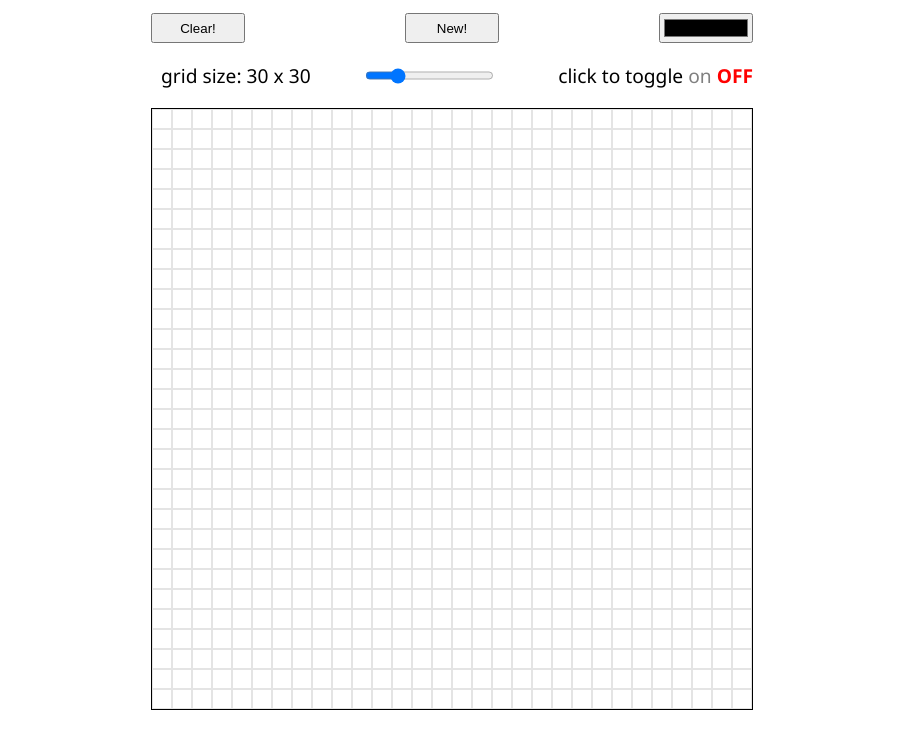
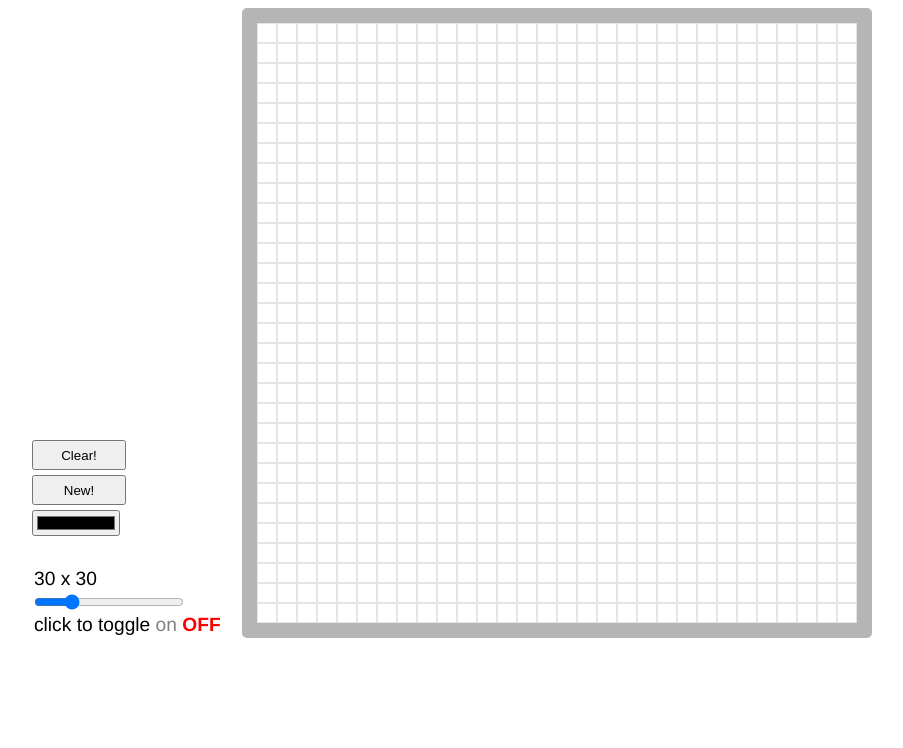
Before and after one commit to vimarteleto/etch-a-sketch, a plain HTML site: page index.html in a window 1280 px wide. Shown: the whole page, without its empty margins (188-1091 px from the left). Drawn offline with Linux system fonts and the light colour scheme.

Commit message:
Finalizaçao css

```diff
--- a/index.html
+++ b/index.html
@@ -9,7 +9,7 @@
 </head>
 <body>
     <div id="main">
-
+        <div id="options">
             <div id="setup">
                 <button id="clear-button">Clear!</button>
                 <button id="grid-button">New!</button>
@@ -18,8 +18,8 @@
             <div class="slider-container">
                 <p class="slider-result"></p>
                 <input type="range" min="10" max="100" value="30" class="slider">
-
                 <p>click to toggle <span class="on">on</span> <span class="off">OFF</span></p>
+            </div>
         </div>
         <div id="grid-container"></div>
     </div>
--- a/script.js
+++ b/script.js
@@ -3,10 +3,10 @@ const root = document.documentElement
 // barra slider para mudança do grid
 const slider = document.querySelector('.slider')
 const sliderResult = document.querySelector('.slider-result')
-sliderResult.textContent = `grid size: ${slider.value} x ${slider.value}`
+sliderResult.textContent = `${slider.value} x ${slider.value}`
 // atualização do grid conforme mudança no slider
 slider.oninput = () => {
-    sliderResult.textContent = `grid size: ${slider.value} x ${slider.value}`
+    sliderResult.textContent = `${slider.value} x ${slider.value}`
 }
 
 // botao de criação de novo grid
--- a/style.css
+++ b/style.css
@@ -9,39 +9,64 @@ body {
     justify-content: center;
 }
 
+#main {
+    display: flex;
+    flex-direction: row;
+}
+
+#options {
+    display: flex;
+    flex-direction: column;
+    justify-content:flex-end
+}
+
 #setup {
     display: flex;
-    flex-direction: row;
-    justify-content: space-between;
+    flex-direction: column;
+    justify-content: flex-end;
+    margin-bottom: 30px;
+}
+
+.slider-container {
+    display: flex;
+    flex-direction: column;
+    justify-content: flex-end;
+    width: 200px;
+    margin-right: 10px;
 }
 
 
-#slider-color,
 button {
     width: 94px;
     height: 30px;
     margin-top: 5px;
 }
 
-.slider-container {
-    display: flex;
-    flex-direction: row;
-    justify-content: space-between;
+#slider-color {
+    width: 88px;
+    height: 26px;
+    margin-top: 5px;
+}
 
-
+input.slider {
+    width: 150px;
 }
 
 p {
-    font-family:'Segoe UI', Tahoma, Geneva, Verdana, sans-serif;
+    font-family: Ubuntu, Helvetica, sans-serif;
     font-size: larger;
     margin-left: 10px;
+    margin: 2px;
+
 }
 
 #grid-container {
     display: grid;
     grid-template-columns: repeat(var(--gridRowsColumns), var(--squareSize));
     grid-template-rows: repeat(var(--gridRowsColumns), var(--squareSize));
-    border: 1px solid black;
+    border: 15px solid rgba(124, 124, 124, 0.562);
+    border-radius: 5px;
+
 }
 
 .grid {
```
Lines whose indentation alone changed are shown as unchanged.
